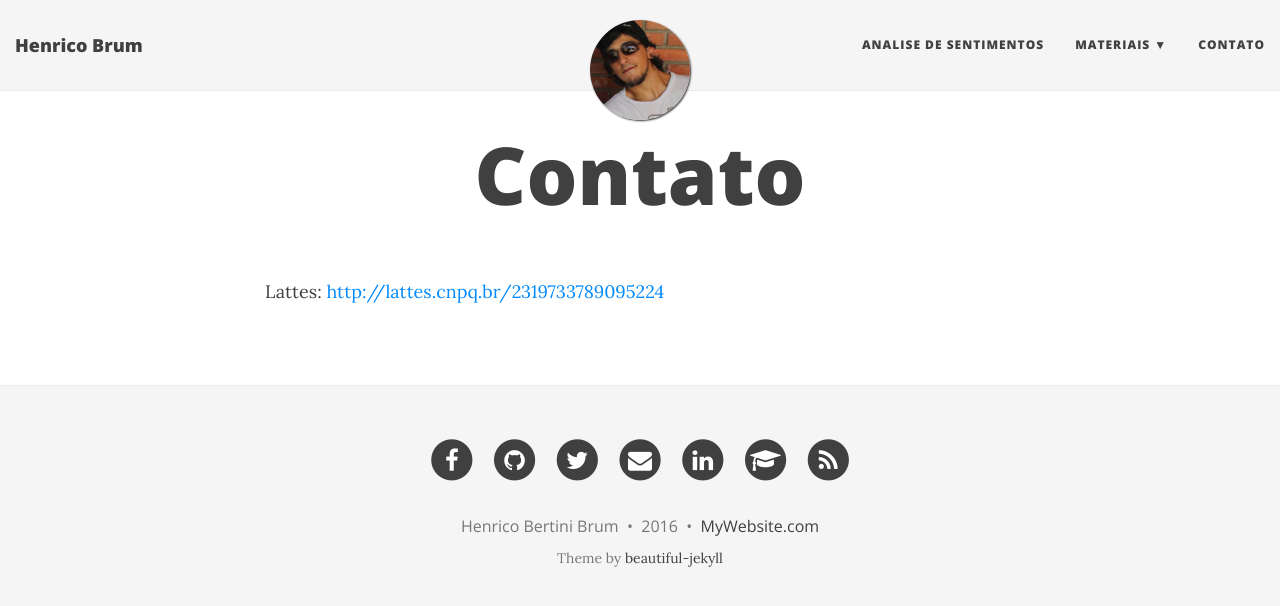
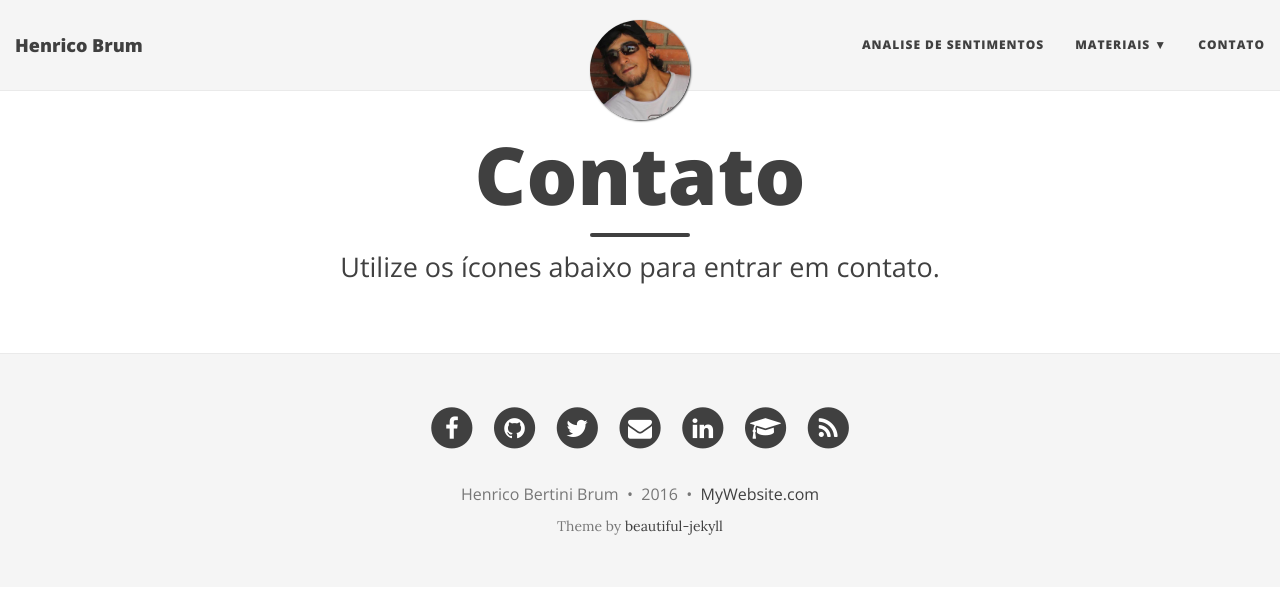
Before and after one commit to HenricoBrum/HenricoBrum.github.io, a Jekyll site: the page built from contact.md, in a window 1280 px wide. Shown: the top 606 px of the page. Built offline with Jekyll 4.4.1, drawn with Linux system fonts in a browser that asks for light colours; nearby versions of some CDN libraries.

Commit message:
Morning USA

```diff
--- a/contact.md
+++ b/contact.md
@@ -1,6 +1,5 @@
 ---
 layout: page
 title: Contato
+subtitle: Utilize os ícones abaixo para entrar em contato.
 ---
-
-Lattes: [http://lattes.cnpq.br/2319733789095224](http://lattes.cnpq.br/2319733789095224)
```
